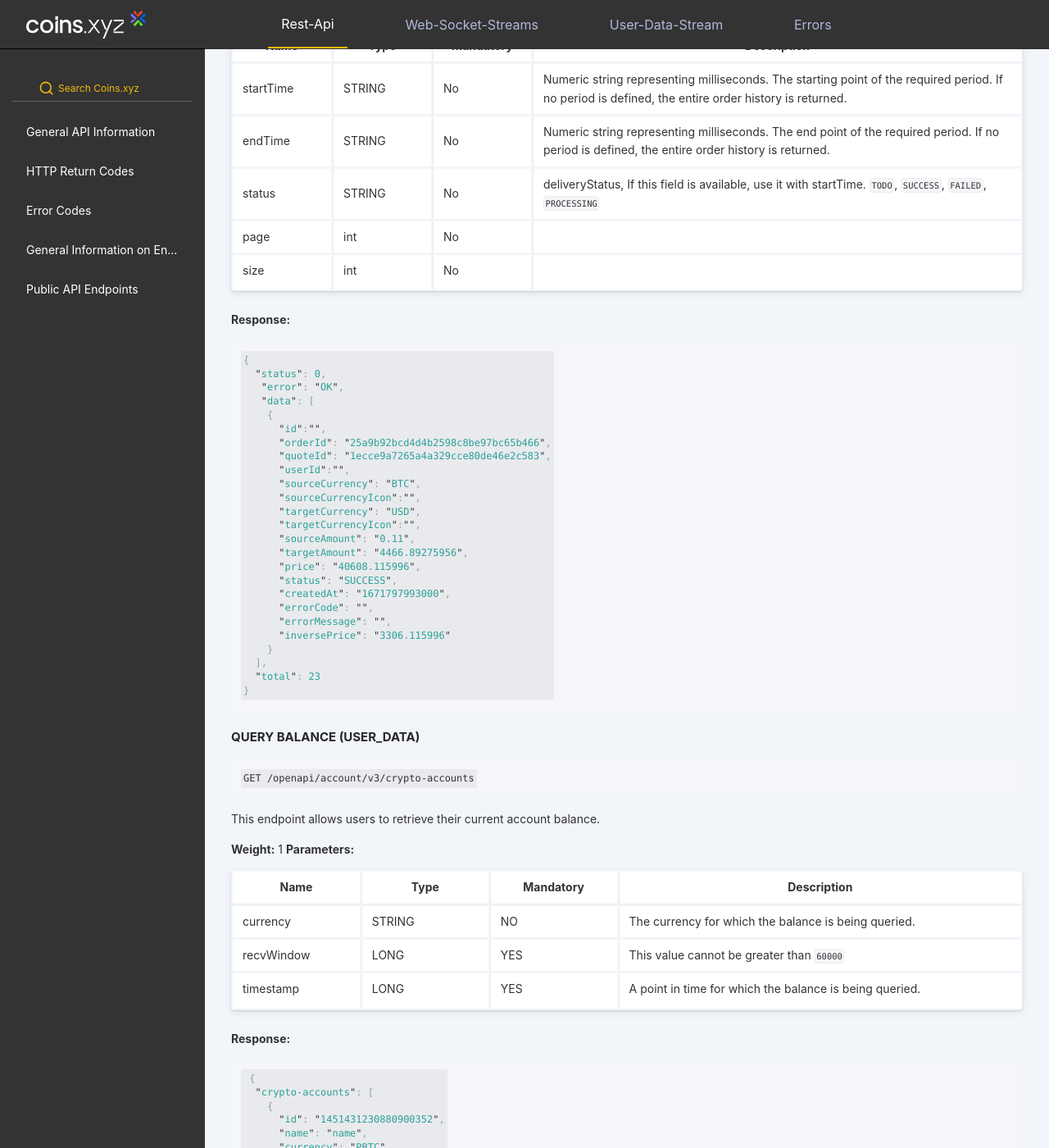
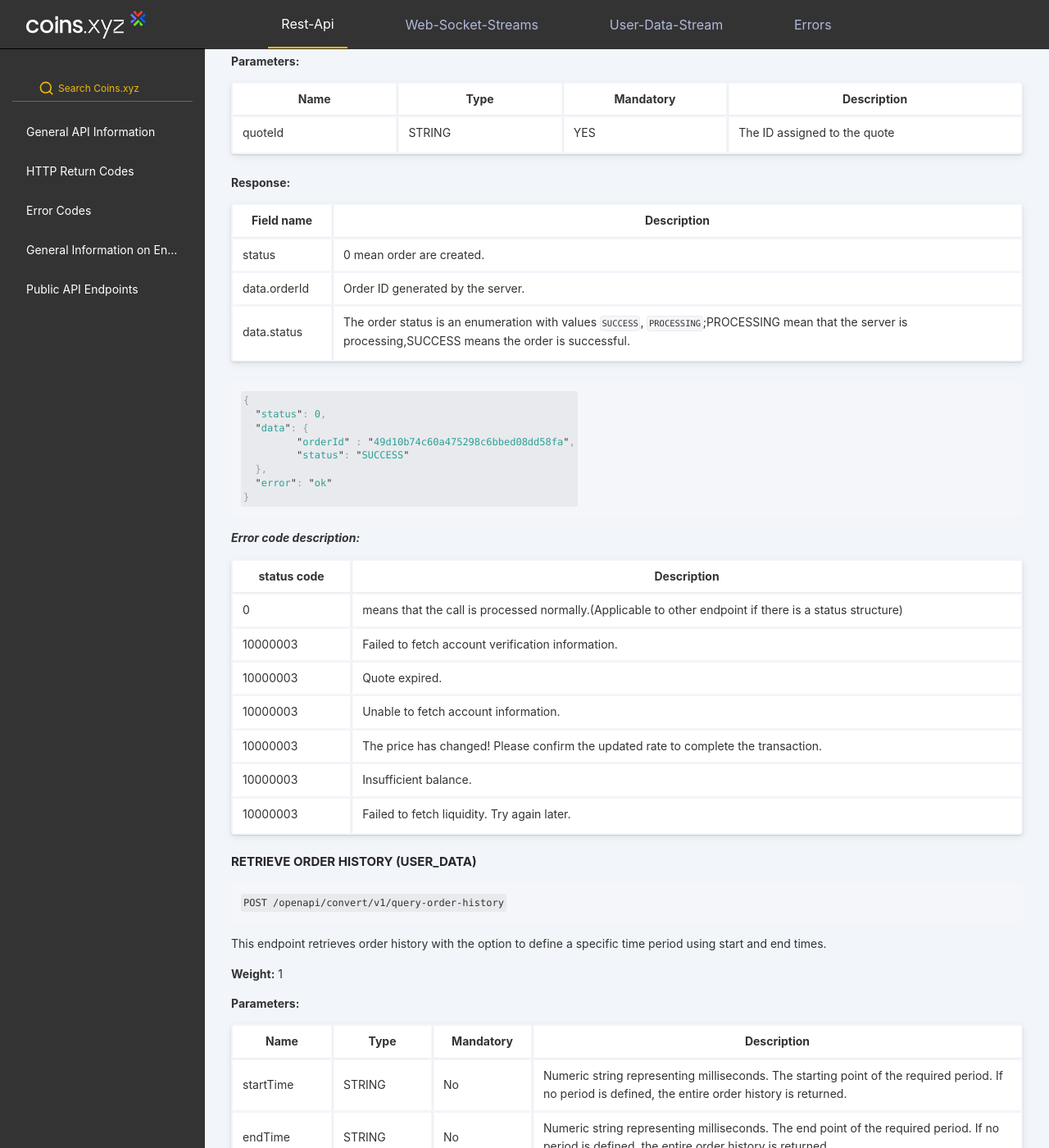
Before and after one commit to coins-docs/xyz, a Jekyll site: the page built from docs/rest-api.md, in a window 1280 px wide and 1400 px high, scrolled down 56701 px. Shown: the whole window at 82% size. Built offline with Jekyll 4.4.1, drawn with Linux system fonts in a browser that asks for light colours; some of the changed text lies outside the part shown.

Commit message:
Update rest-api.md

````diff
--- a/docs/rest-api.md
+++ b/docs/rest-api.md
@@ -1474,7 +1474,7 @@ Same as `POST /openapi/v1/order`
 
 
 
-### Query order (USER_DATA)
+#### Query order (USER_DATA)
 
 ```shell
 GET /openapi/v1/order (HMAC SHA256)
@@ -2763,13 +2762,21 @@ This continuously updated endpoint returns a list of all available trading pairs
 
 **Response:**
 
-```javascript
-{
-  "status":"Success",
+Field name	| Description
+----|---
+sourceCurrency	| Source token.
+targetCurrency	| Target token.
+minSourceAmount	| amount range min value.
+maxSourceAmount	| amount range max value.
+precision	| The level of precision in decimal places used.
+
+```javascript
+{
+  "status":0,
   "error":"OK",
   "data":[
      {
-      "sourceCurrency":"USD",
+      "sourceCurrency":"PHP",
       "targetCurrency":"BTC",
       "minSourceAmount":"1000",
       "maxSourceAmount":"15000",
@@ -2777,13 +2784,13 @@ This continuously updated endpoint returns a list of all available trading pairs
     },
     {
       "sourceCurrency":"BTC",
-      "targetCurrency":"USD",
+      "targetCurrency":"PHP",
       "minSourceAmount":"0.0001",
       "maxSourceAmount":"0.1",
       "precision":"8"
     },
     {
-      "sourceCurrency":"USD",
+      "sourceCurrency":"PHP",
       "targetCurrency":"ETH",
       "minSourceAmount":"1000",
       "maxSourceAmount":"18000",
@@ -2791,7 +2798,7 @@ This continuously updated endpoint returns a list of all available trading pairs
     },
     {
       "sourceCurrency":"ETH",
-      "targetCurrency":"USD",
+      "targetCurrency":"PHP",
       "minSourceAmount":"0.003",
       "maxSourceAmount":"4.2",
       "precision":"8"
@@ -2823,6 +2830,16 @@ targetAmount | STRING | NO        |The amount of targetCurrency. You only need t
 
 **Response:**
 
+Field name	| Description
+----|---
+quoteId	| Quote unique id.
+sourceCurrency	| Source token.
+targetCurrency	| Target token.
+sourceAmount	| Source token amount.
+price	| Trading pairs price.
+targetAmount	| Targe token amount.
+expiry	| Quote expire time seconds.
+
 ```javascript
 {
   "status": 0,
@@ -2830,16 +2847,16 @@ targetAmount | STRING | NO        |The amount of targetCurrency. You only need t
   "data": {
             "quoteId": "2182b4fc18ff4556a18332245dba75ea",
             "sourceCurrency": "BTC",
-            "targetCurrency": "USD",
+            "targetCurrency": "PHP",
             "sourceAmount": "0.1",
-            "price": "59999",             //1BTC=59999USD
-            "targetAmount": "5999",       //The amount of USD the user holds
+            "price": "59999",             //1BTC=59999PHP
+            "targetAmount": "5999",       //The amount of PHP the user holds
             "expiry": "10"
   }
 }
 ```
 
-#### Accept the quote
+#### Accept the quote (TRADE)
 
 
 ```shell
@@ -2858,6 +2875,12 @@ quoteId | STRING | YES |The ID assigned to the quote
 
 
 **Response:**
+
+Field name	| Description
+----|---
+status	| 0 mean order are created.
+data.orderId	| Order ID generated by the server.
+data.status	| The order status is an enumeration with values `SUCCESS`, `PROCESSING`;PROCESSING mean that the server is processing,SUCCESS means the order is successful.
 
 ```javascript
 {
@@ -2870,7 +2893,19 @@ quoteId | STRING | YES |The ID assigned to the quote
 }
 ```
 
-#### Retrieve order history
+***Error code description:***
+
+status code           | Description
+----------------| ------------
+0 | means that the call is processed normally.(Applicable to other endpoint if there is a status structure)
+10000003 | Failed to fetch account verification information.
+10000003 | Quote expired.
+10000003 | Unable to fetch account information.
+10000003 | The price has changed! Please confirm the updated rate to complete the transaction.
+10000003 | Insufficient balance.
+10000003 | Failed to fetch liquidity. Try again later.
+
+#### Retrieve order history (USER_DATA)
 
 
 ```shell
@@ -2893,6 +2928,22 @@ size | int    | No |
 
 **Response:**
 
+Field name	| Description
+----|---
+orderId	| Order ID generated by the server.
+quoteId	| Order reference quote Id.
+userId	| user id.
+sourceCurrency	| source currency.
+targetCurrency	| target currency.
+sourceAmount	| source currency amount.
+targetAmount	| target currency amount.
+price	| price.
+status	| Order status.`TODO`, `SUCCESS`, `FAILED`, `PROCESSING`
+createdAt	| Order create time.
+errorMessage	| Error message if order failed.
+
+
+
 ```javascript
 {
   "status": 0,
@@ -2905,7 +2956,7 @@ size | int    | No |
       "userId":"",
       "sourceCurrency": "BTC",
       "sourceCurrencyIcon":"",
-      "targetCurrency": "USD",
+      "targetCurrency": "PHP",
       "targetCurrencyIcon":"",
       "sourceAmount": "0.11",
       "targetAmount": "4466.89275956",
@@ -2920,6 +2971,8 @@ size | int    | No |
   "total": 23
 }
 ```
+
+
 
 #### Query balance (USER_DATA)
 
````
Also changed, not shown: other parts of docs/rest-api.md (+3 -4 lines).
